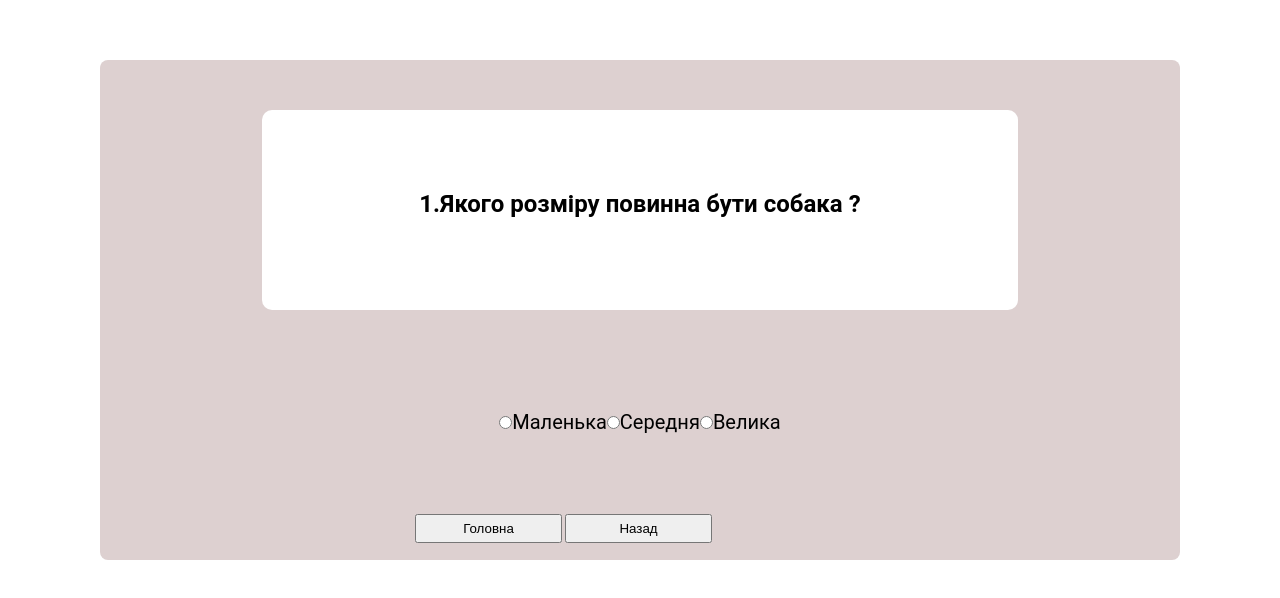
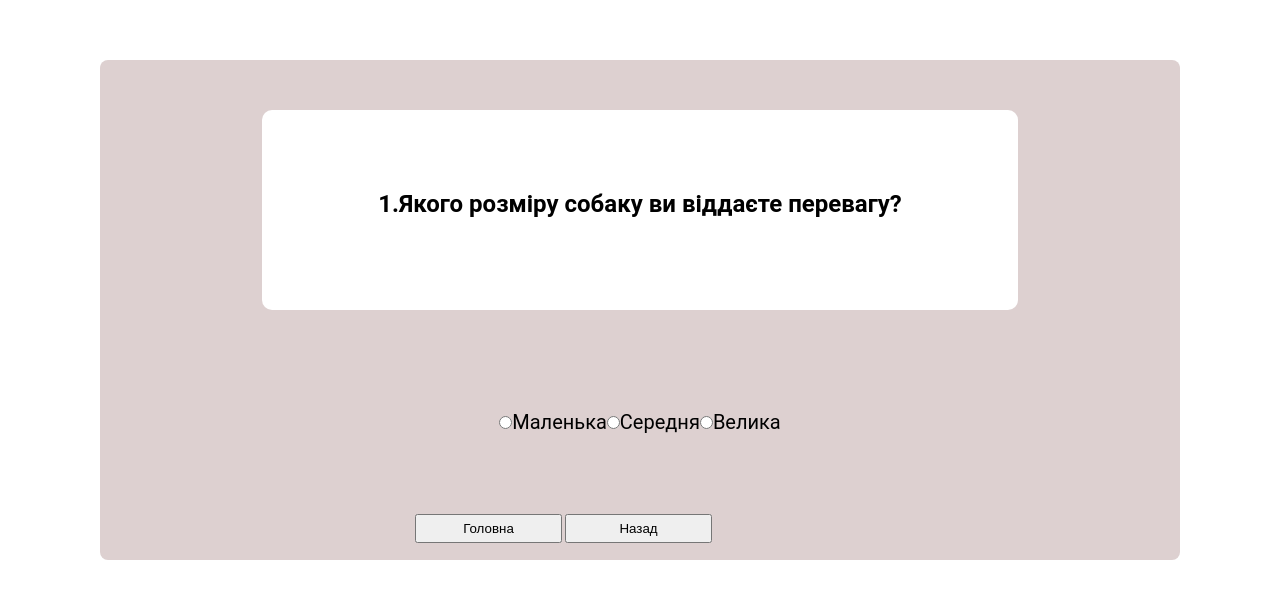
Before and after one commit to Fisorto/expert-systems, a React (Create React App) app: page /first in a window 1280 px wide. Shown: the part 190-788 px from the top of the page. Built offline with nearby package versions, Linux system fonts and the light colour scheme.

Commit message:
Something changes

```diff
--- a/src/components/pages/EighthPage.jsx
+++ b/src/components/pages/EighthPage.jsx
@@ -46,7 +46,7 @@ function EighthPage() {
       <section className='home-section'>
             <div className="total-area">
 
-                <div className="question-area"><h2>8.Якою гучною повинна бути собака</h2></div>
+                <div className="question-area"><h2>8. Наскільки гучною повинна бути собака</h2></div>
                 <div className="answer-area">
                     {volumeAnswerArray.map((prop)=>{
                         return(
--- a/src/components/pages/FifthPage.jsx
+++ b/src/components/pages/FifthPage.jsx
@@ -47,7 +47,7 @@ function FifthPage() {
 
                 <div className="question-area">
                     <h2>
-                        5.Для яких цілей, ви хочите собаку ?
+                        5.Для яких цілей, ви хочете собаку ?
                     </h2>
                 </div>
                 <div className="answer-area">
--- a/src/components/pages/FirstPage.jsx
+++ b/src/components/pages/FirstPage.jsx
@@ -53,7 +53,7 @@ function FirstPage() {
 
                 <div className="question-area">
                     <h2>
-                        1.Якого розміру повинна бути собака ?
+                        1.Якого розміру собаку ви віддаєте перевагу?
                     </h2>
                     </div>
                 <div className="answer-area">
--- a/src/components/pages/NinthPage.jsx
+++ b/src/components/pages/NinthPage.jsx
@@ -42,7 +42,7 @@ function TenthPage() {
       <section className='home-section'>
             <div className="total-area">
 
-                <div className="question-area"><h2>9.Чи є у вас алегрія на собак ?</h2></div>
+                <div className="question-area"><h2>9.Чи є у вас алергія на собак ?</h2></div>
                 <div className="answer-area">
                     {alergicAnswerArray.map((prop)=>{
                         return(
```
Also changed, not shown: 1 other file (tests, documents, lock files or other folders).
